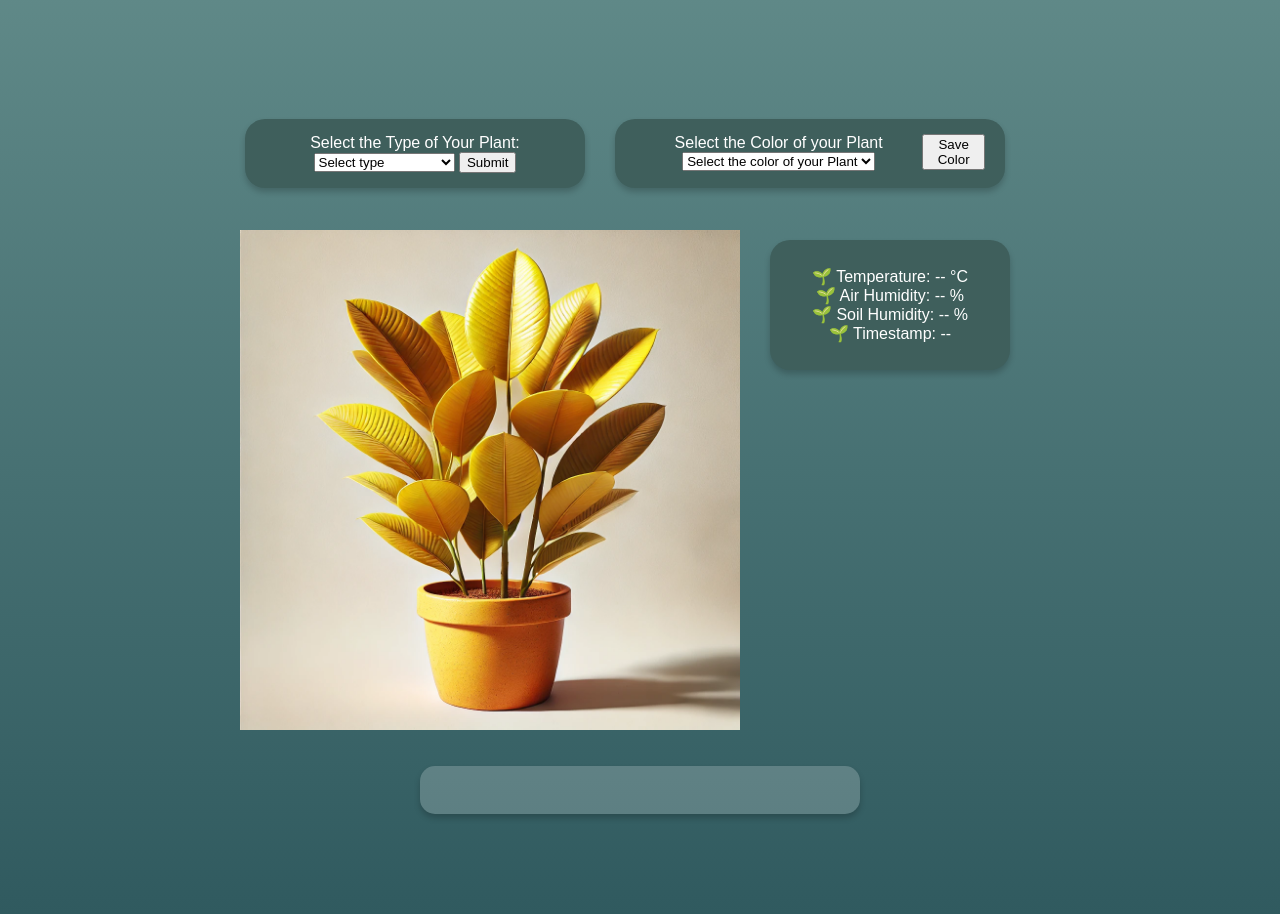
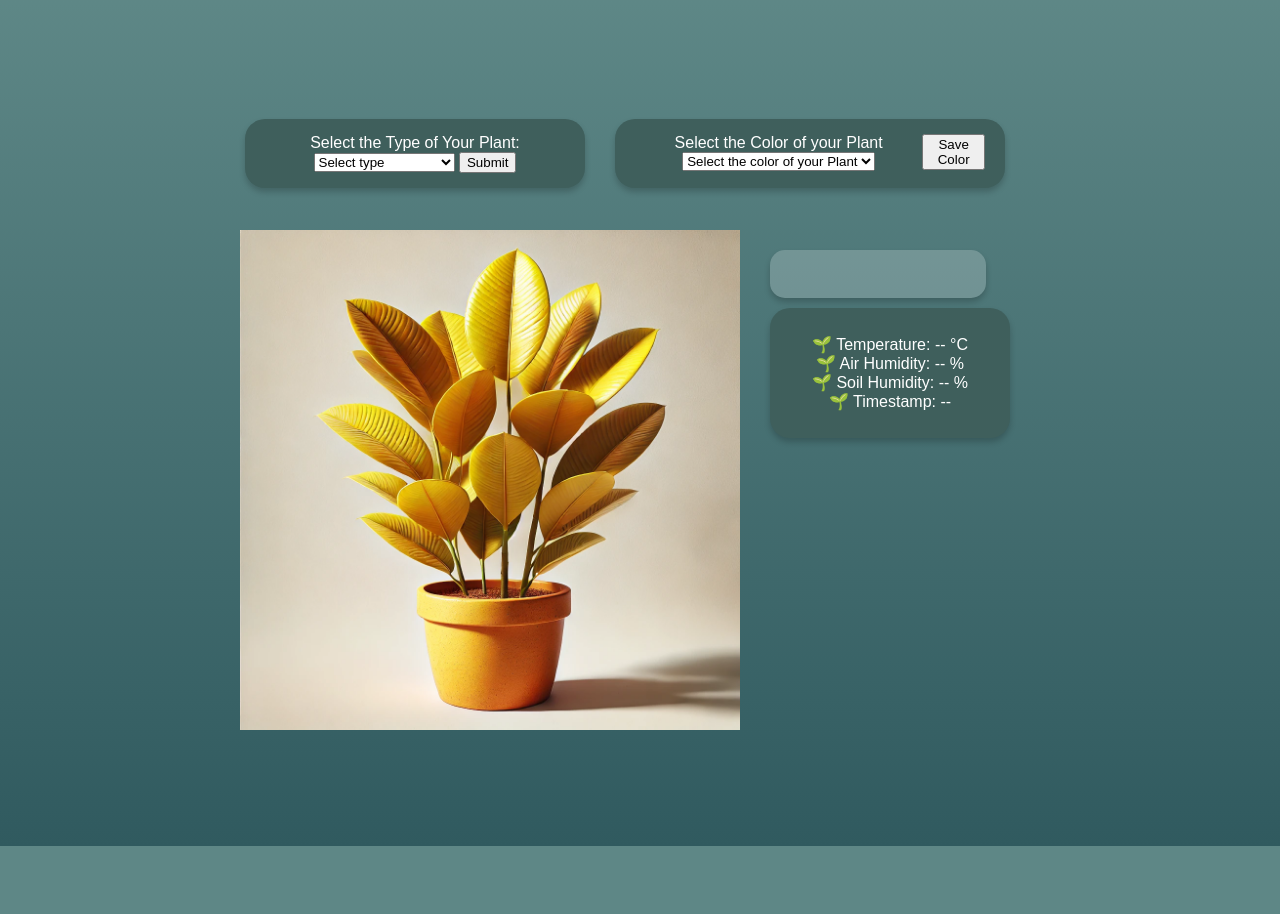
Before and after one commit to EdgarRetes/IoT-Plant, a Django app: page / in a window 1280 px wide. Shown: the part 579-1493 px from the top of the page. After the commit the page ends 1425 px from the top, so only its background shows below. Run offline with Django 5.2, Linux system fonts and the light colour scheme; data comes from the database, SQL or seed files in the repository; both versions use the stored data as it was after the commit; some libraries are stand-ins or nearby versions; some web fonts are replaced.

Commit message:
[ADD] corrected some interface design

```diff
--- a/sensor_data/templates/main.html
+++ b/sensor_data/templates/main.html
@@ -105,7 +105,7 @@
             text-align: center;
             margin-top: 20px;
             box-shadow: 0px 4px 6px rgba(0, 0, 0, 0.2);
-            width: 90%;
+            width: 65%;
             max-width: 400px;
             transition: background-color 0.3s ease;
         }
@@ -248,6 +248,13 @@
                             {% endif %}
                         {% endif %}
 
+                        <div>
+                            <div class="card-message">
+                                <p id="temperature-message"></p>
+                                <p id="airHumidity-message"></p>
+                                <p id="soil-message"></p>
+                            </div>
+
                             <div class="card" style="width: 200px; height: 100px; align-items: center; justify-content: center;">
                                 <div>
                                     <div id="temperature">🌱 Temperature: -- °C</div>
@@ -257,15 +264,11 @@
                                 </div>
                             </div>
                         </div>
+                    </div>
 
 
                 </div>
 
-            </div>
-            <div class="card-message">
-                <p id="temperature-message"></p>
-                <p id="airHumidity-message"></p>
-                <p id="soil-message"></p>
             </div>
         </div>
 
```
Also changed, not shown: db.sqlite3. Lines whose indentation alone changed are shown as unchanged.
